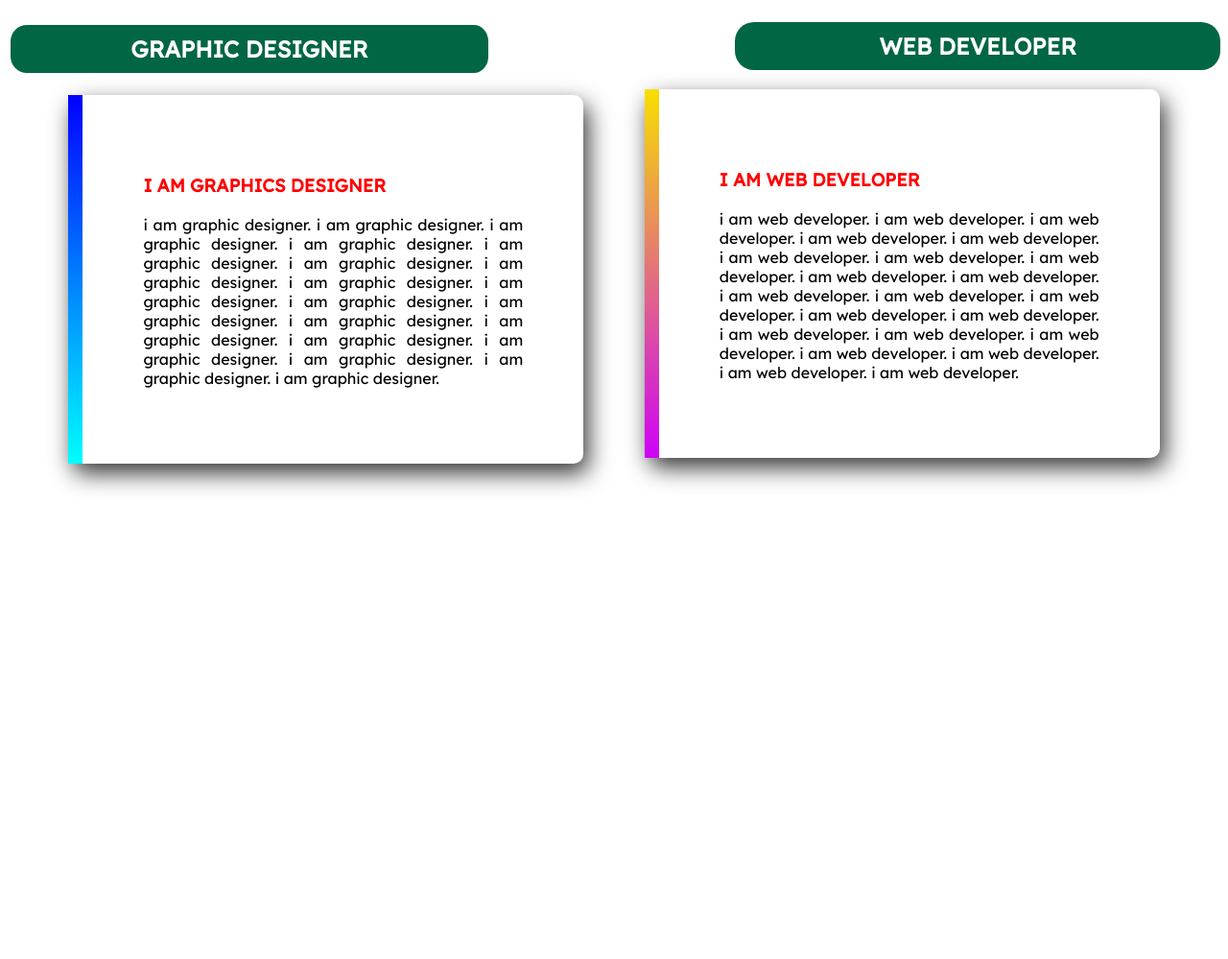
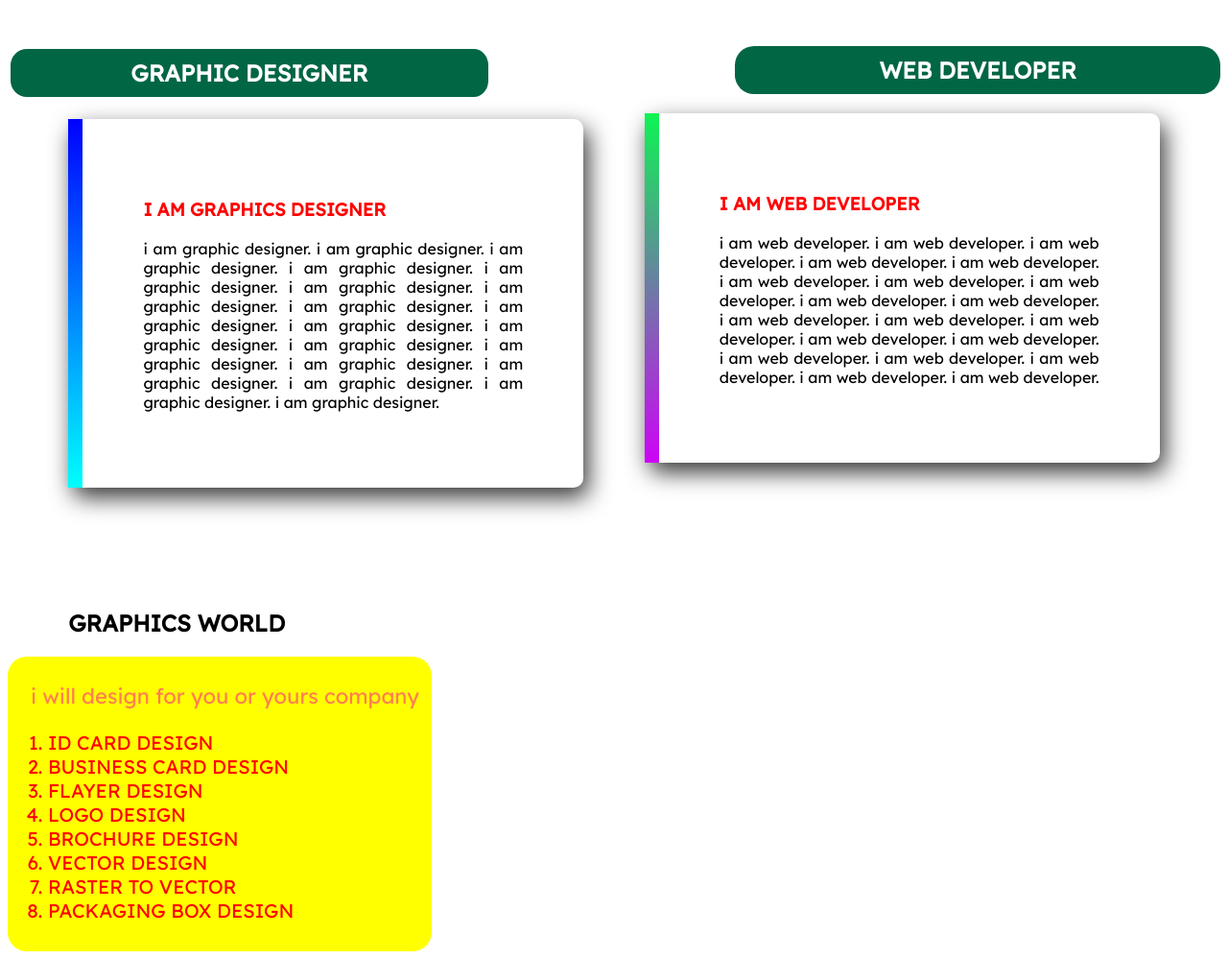
Before and after one commit to RakibulHasanoo7/web-developer-desinger, a plain HTML site: page index.html in a window 1280 px wide. Shown: the part 173-1172 px from the top of the page at 96% size. Before the commit the page ends 800 px from the top, so only its background shows below. Drawn offline with Linux system fonts and the light colour scheme.

Commit message:
css-adding

```diff
--- a/index.html
+++ b/index.html
@@ -41,16 +41,30 @@
                     web developer. i am web developer. i am web developer. i am web developer. i am web developer. i am
                     web
                     developer. i am web developer. i am web developer. i am web developer. i am web developer. i am web
-                    developer. i am web developer. i am web developer. i am web developer. i am web developer. i am web
-                    developer. i am web developer.
+                    developer. i am web developer. i am web developer. i am web developer. i am web developer.
 
                 </p>
             </div>
         </div>
     </section>
+    <section>
 
 
-
+        <h1 class="graphics-world">GRAPHICS WORLD</h1>
+        <DIV class="graphics-box">
+            <p class="graphics-do">i will design for you or yours company</p>
+            <ol class="graphics-list">
+                <li>ID CARD DESIGN</li>
+                <li>BUSINESS CARD DESIGN</li>
+                <li>FLAYER DESIGN</li>
+                <li>LOGO DESIGN</li>
+                <li>BROCHURE DESIGN</li>
+                <li>VECTOR DESIGN</li>
+                <li>RASTER TO VECTOR</li>
+                <li>PACKAGING BOX DESIGN</li>
+            </ol>
+        </DIV>
+    </section>
 </body>
 
 </html>
--- a/style.css
+++ b/style.css
@@ -1,67 +1,104 @@
-body{
+body {
     font-family: 'Lexend Deca', sans-serif;
 }
-.welcomed{
-    font-size:45px ;
+
+.welcomed {
+    font-size: 45px;
     text-align: center;
     color: rgba(252, 0, 189, 0.801);
 }
-.flexible{
+
+.flexible {
     display: flex;
     padding-top: 60px;
 }
-.half-width{
+
+.half-width {
     width: 50%;
 }
-.developer-name{
-    color: rgb(29, 252, 0);
+
+.developer-name {
+    color: rgb(28, 179, 8);
+    font-size: 65px;
+
 }
-.skill-graphics{
+
+.skill-graphics {
     text-align: center;
     color: rgb(255, 255, 255);
     background-color: rgb(1, 102, 68);
-    margin-right:20% ;
-     padding-top: 10px;
+    margin-right: 20%;
+    padding-top: 10px;
     padding-bottom: 10px;
     border-radius: 20px;
     border-style: solid;
     border-right-width: 5px;
 
 }
-.skill-developer{
+
+.skill-developer {
     color: rgb(255, 255, 255);
     text-align: center;
     background-color: rgb(1, 102, 68);
-    margin-left:20% ;
+    margin-left: 20%;
     padding-top: 10px;
     padding-bottom: 10px;
     border-radius: 20px;
 }
-.graphic-data{
+
+.graphic-data {
     text-align: justify;
     padding: 10% 10%;
     box-shadow: 5px 10px 25px rgb(54, 54, 54);
     margin-left: 10%;
     margin-right: 5%;
     border-left: 15px solid;
-    border-image: linear-gradient(blue, cyan );
+    border-image: linear-gradient(blue, cyan);
     border-image-slice: 1;
     border-radius: 10px;
 }
-.me-graphic{
+
+.me-graphic {
     color: RED;
 }
-.web-data{
+
+.web-data {
     text-align: justify;
     padding: 10% 10%;
     box-shadow: 5px 10px 25px rgb(54, 54, 54);
     margin-right: 10%;
     margin-left: 5%;
     border-left: 15px solid;
-    border-image: linear-gradient(rgb(248, 223, 0), rgb(206, 2, 247) );
+    border-image: linear-gradient(rgb(12, 245, 82), rgb(206, 2, 247));
     border-image-slice: 1;
     border-radius: 10px;
 }
-.me-web{
+
+.me-web {
     color: RED;
 }
+
+.graphics-world {
+    margin-top: 10%;
+    margin-left: 5%;
+}
+
+.graphics-box {
+    background-color: yellow;
+    color: rgb(255, 0, 0);
+    margin-right: 65%;
+    padding: 5px 2px 10px 2px;
+    border-radius: 20px;
+}
+
+
+.graphics-do {
+    margin-left: 5%;
+    color: coral;
+    font-size: 22px;
+}
+
+.graphics-list {
+    list-style-type: decimal;
+    font-size: 20px;
+}
```
